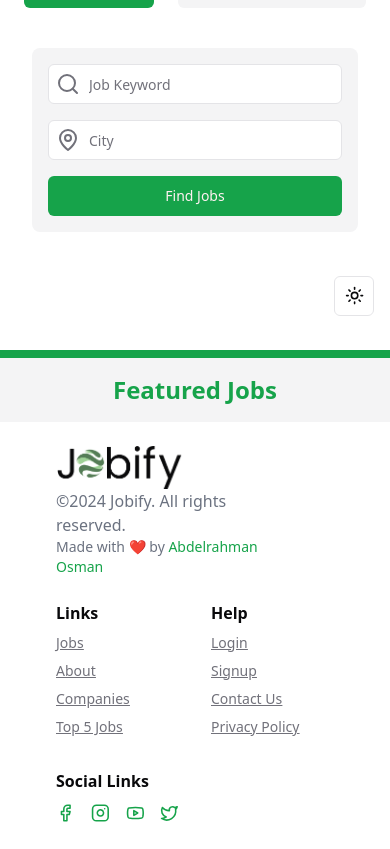
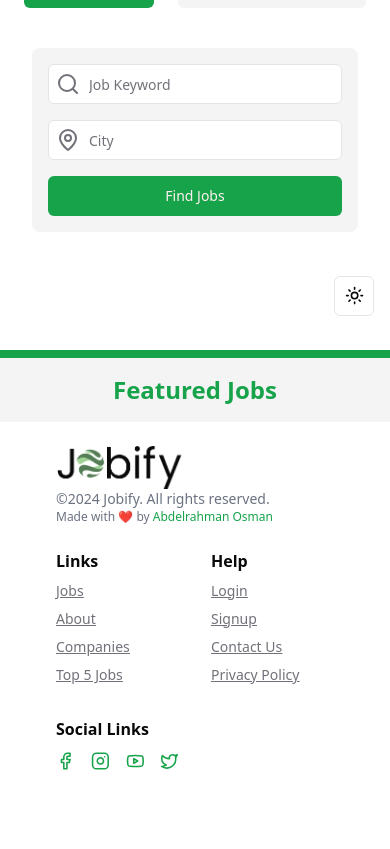
Before and after one commit to hellorapio/jobify-frontend, a React (Vite) app: page / in a window 390 px wide. Shown: the part 486-1335 px from the top of the page. After the commit the page ends 1283 px from the top, so only its background shows below. Built offline with nearby package versions, Linux system fonts and the light colour scheme; no server answers.

Commit message:
fix: footer text

```diff
--- a/src/components/Footer.tsx
+++ b/src/components/Footer.tsx
@@ -46,12 +46,12 @@
     <footer className="p-6">
       <div className="container">
         <div className="grid grid-cols-2 md:grid-cols-6 gap-6 md:gap-0">
-          <div className="col-span-2 ">
+          <div className="col-span-2">
             <Logo />
-            <p className="text-md text-gray-500">
+            <p className="text-sm md:text-md text-gray-500">
               ©2024 Jobify. All rights reserved.
             </p>
-            <p className="text-sm text-gray-500">
+            <p className="text-xs md:text-sm text-gray-500">
               Made with ❤️ by{" "}
               <span className="text-primary">Abdelrahman Osman</span>
             </p>
```
